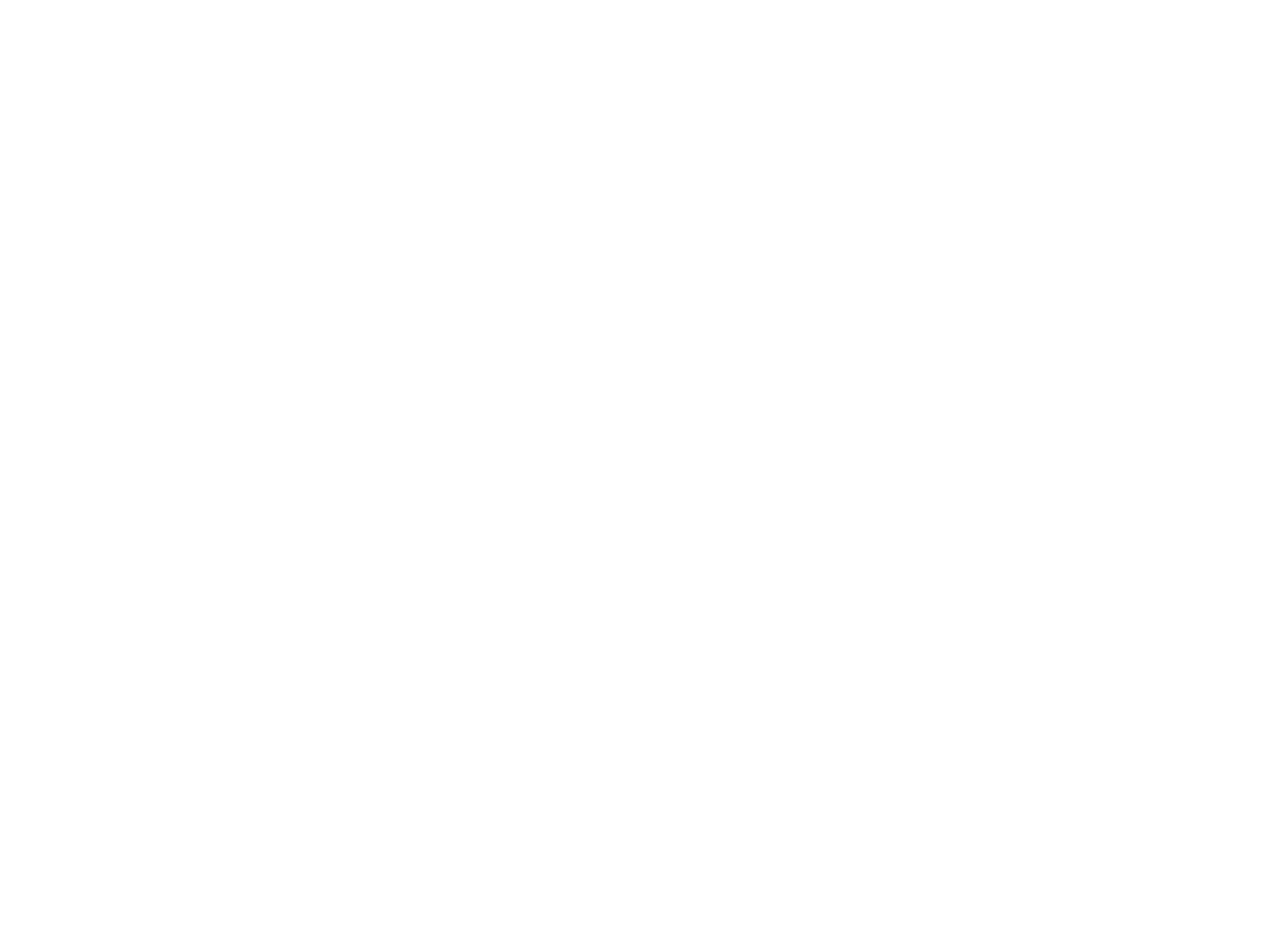
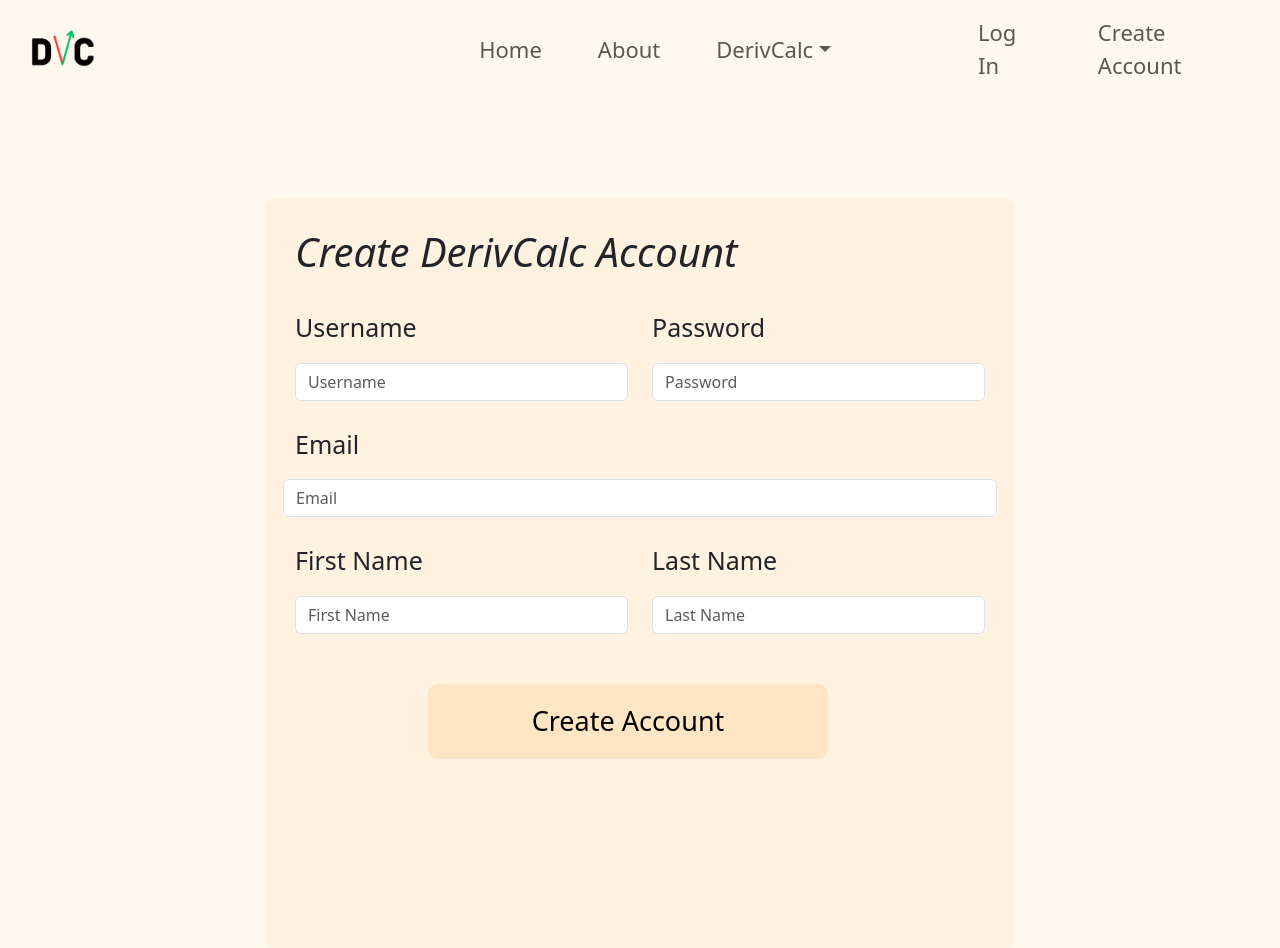
Before and after one commit to joescope24/derivcalc, a Flask app: page /signup in a window 1280 px wide. Before the commit the page is empty. Before the commit the page ends 800 px from the top, so only its background shows below. Run offline with Flask 3, Linux system fonts and the light colour scheme.

Commit message:
Log in page edits, home page styling, new calculation styling. Adjusted flexbox structure.

```diff
--- a/static/css/style.CSS
+++ b/static/css/style.CSS
@@ -121,11 +121,27 @@
   z-index: 10;
 }
 .nav-item {
-  font-size: 25px;
-  padding: 0px 20px 0px 20px
+  font-size: 22px;
+  padding: 0px 20px 0px 20px;
+  color: gray;
 }
 
+.centerContainer {
+  display: flex;
+  justify-content: center;
+  align-items: center;
+  padding-top: 100px;
+}
 
+.inputButtons {
+  background-color: #FEE6C5;
+  border-width: 0px;
+  border-radius: 10px;
+}
+
+.logoFlex {
+  width: 330px;
+}
 
 /* Landing Page Styling */
 
@@ -184,7 +200,7 @@
 
 .homePhoto {
   height: auto;
-  width: 1000px;
+  width: 950px;
   border-radius: 15px;
   box-shadow: 10px 10px 50px gray;
 }
@@ -192,24 +208,33 @@
 .homeAlign {
   display: flex;
   background-color: #FFF8EF;
+  padding: 50px 50px 0px 50px;
 }
 
 .homeSpacer {
-  height: 100px
+  height: 50px
 }
 
 p.hometext {
-  font-size: 27px;
+  font-size: 25px;
   padding-top: 25px;
-}
-
-.form-control {
-  width: 20px;
-  height: 40px;
 }
 
 .homeSignIn {
   justify-content: center;
+}
+
+.homeInputFields {
+  border: none;
+  border-bottom: 2px;
+}
+
+.homeRow1 {
+  margin: 90px
+}
+
+.home1 {
+  margin-bottom: 25px;
 }
 /* About Page Styling */
 .headshot {
@@ -232,16 +257,9 @@
   display: flex;
   justify-content: center;
   align-items: center;
-  margin: 0;
-  position: absolute;
-  top: 50%;
-  -ms-transform: translateY(-50%);
-  transform: translateY(-50%);
+  margin: auto;
 }
 
-.form-control {
-  width: 50px;
-}
 /* New Calculation Styling */
 
 .newCalcStart {
@@ -258,5 +276,38 @@
 }
 
 .securitySelect {
-  padding-left: 75px;
+  padding-left: 50px;
 }
+
+.selectRectangle {
+  height: 150px;
+  width: 100%;
+  background-color: #FEE6C5;
+}
+
+.newCalcContent {
+  padding-top: 350px;
+}
+
+h1.newCalcHead {
+  font-size: 70px;
+  padding-left: 50px;
+}
+
+/* Sign Up Page Styling */
+.signUpSquare {
+  height: 750px;
+  width: 750px;
+  background-color: #FFF2E0;
+  border-radius: 10px;
+}
+
+.signUpContainer {
+  padding: 30px 30px 30px 30px;
+}
+
+.createAccButtons {
+  width: 400px;
+  height: 75px;
+  font-size: 27px;
+}
--- a/templates/aboutPage.html
+++ b/templates/aboutPage.html
@@ -3,7 +3,7 @@
 {% block page_title %}About{% endblock %}
 
 {% block page_content %}
-<div class="row center">
+<div class="row center" style="padding-top: 150px;">
     <div class="col-6 fadeLeft">
         <div class="d-flex justify-content-center">
             <img src="static/images/HeadshotDC.jpg" alt="background image" class="headshot">
--- a/templates/base.html
+++ b/templates/base.html
@@ -9,15 +9,19 @@
   </head>
     <!-- Navbar Code -->
       <nav class="navbar navbar-expand-lg" style="background-color: #FFF8EF;">
-        <div class="container-fluid" style="padding-left: 25px;">
         <button class="navbar-toggler" type="button" data-bs-toggle="collapse" data-bs-target="#navbarSupportedContent" aria-controls="navbarSupportedContent" aria-expanded="false" aria-label="Toggle navigation">
           <span class="navbar-toggler-icon"></span>
         </button>
-          <div class="collapse navbar-collapse justify-content-center" id="navbarSupportedContent">
+        <div class="collapse navbar-collapse justify-content-between" id="navbarSupportedContent">
+          <div class="nav1" style="padding: 0px 0px 0px 30px">
+            <div class="logoFlex">
               <a class="navbar-brand" href="/home"><img src="static/images/dvclogo-removebg.png" style="height: 40px; width: 65px;"></a>
+            </div>
+          </div>
+          <div class="nav1 justify-content-center">
             <ul class="navbar-nav mb-2 mb-lg-0">
               <li class="nav-item">
-                <a class="nav-link active" aria-current="page" href="/home">Home</a>
+                <a class="nav-link" aria-current="page" href="/home">Home</a>
               </li>
               <li class="nav-item">
                 <a class="nav-link" href="/about">About</a>
@@ -30,16 +34,25 @@
                   <li><a class="dropdown-item" href="#">History</a></li>
                 </ul>
               </li>
+            </ul>
+          </div>
+          <div class="nav1">
+            <div class="logoFlex">
+              <ul class="navbar-nav mb-2 mb-lg-0">
                 {% if current_user.is_authenticated %}
                 <li class="nav-item">
-                <a class="nav-link active" aria-current="page" href="{{ url_for('logout') }}">Log Out</a>
+                  <a class="nav-link" aria-current="page" href="{{ url_for('logout') }}">Log Out</a>
                 </li>
                 {% else %}
                 <li class="nav-item">
-                <a class="nav-link active" aria-current="page" href="/home">Log In</a>
+                  <a class="nav-link" aria-current="page" href="/home">Log In</a>
+                </li>
+                <li class="nav-item">
+                  <a class="nav-link" aria-current="page" href="/home">Create Account</a>
                 </li>
                 {% endif %}
               </ul>
+            </div>
           </div>
         </div>
       </nav>
--- a/templates/signUp.html
+++ b/templates/signUp.html
@@ -1,10 +1,48 @@
-<!DOCTYPE html>
-<html lang="en">
-<head>
-    <meta charset="UTF-8">
-    <title>Title</title>
-</head>
-<body>
+{% extends "base.html" %}
 
-</body>
-</html>
+{% block page_title %}About{% endblock %}
+
+{% block page_content %}
+<div class="centerContainer">
+    <div class="signUpSquare">
+        <div class="signUpContainer">
+            <div class="row">
+                <h1><i>Create DerivCalc Account</i></h1>
+            </div>
+            <div class="row">
+                <div class="col-6">
+                    <p class="hometext">Username</p>
+                    <label for="inputUsername" class="visually-hidden">Username</label>
+                    <input type="text" class="form-control homeInputFields" id="inputUsername" placeholder="Username" name="username" required>
+                </div>
+                <div class="col-6">
+                    <p class="hometext">Password</p>
+                    <label for="inputPassword" class="visually-hidden">Password</label>
+                    <input type="text" class="form-control homeInputFields" id="inputPassword" placeholder="Password" name="password" required>
+                </div>
+            </div>
+            <div class="row">
+                <p class="hometext">Email</p>
+                <label for="inputEmail" class="visually-hidden">Email</label>
+                <input type="text" class="form-control homeInputFields" id="inputEmail" placeholder="Email" name="email" required>
+            </div>
+            <div class="row">
+                <div class="col-6">
+                    <p class="hometext">First Name</p>
+                    <label for="inputFirstName" class="visually-hidden">First Name</label>
+                    <input type="text" class="form-control homeInputFields" id="inputFirstName" placeholder="First Name" name="firstname" required>
+                </div>
+                <div class="col-6">
+                    <p class="hometext">Last Name</p>
+                    <label for="inputLastName" class="visually-hidden">Last Name</label>
+                    <input type="text" class="form-control homeInputFields" id="inputLastName" placeholder="Last Name" name="lastname" required>
+                </div>
+                <div class="homeSpacer"></div>
+                <div class="row">
+                    <form action="{{ url_for('signUp') }}" method="POST"><button type="submit" class="inputButtons createAccButtons center">Create Account</button></form>
+                </div>
+            </div>
+        </div>
+    </div>
+</div>
+{% endblock %}
```
Also changed, not shown: templates/homePage.html (+12 -31 lines), templates/newCalculation.html (+6 -3 lines), authorize.py (line endings or trailing spaces). Lines whose indentation alone changed are shown as unchanged.
